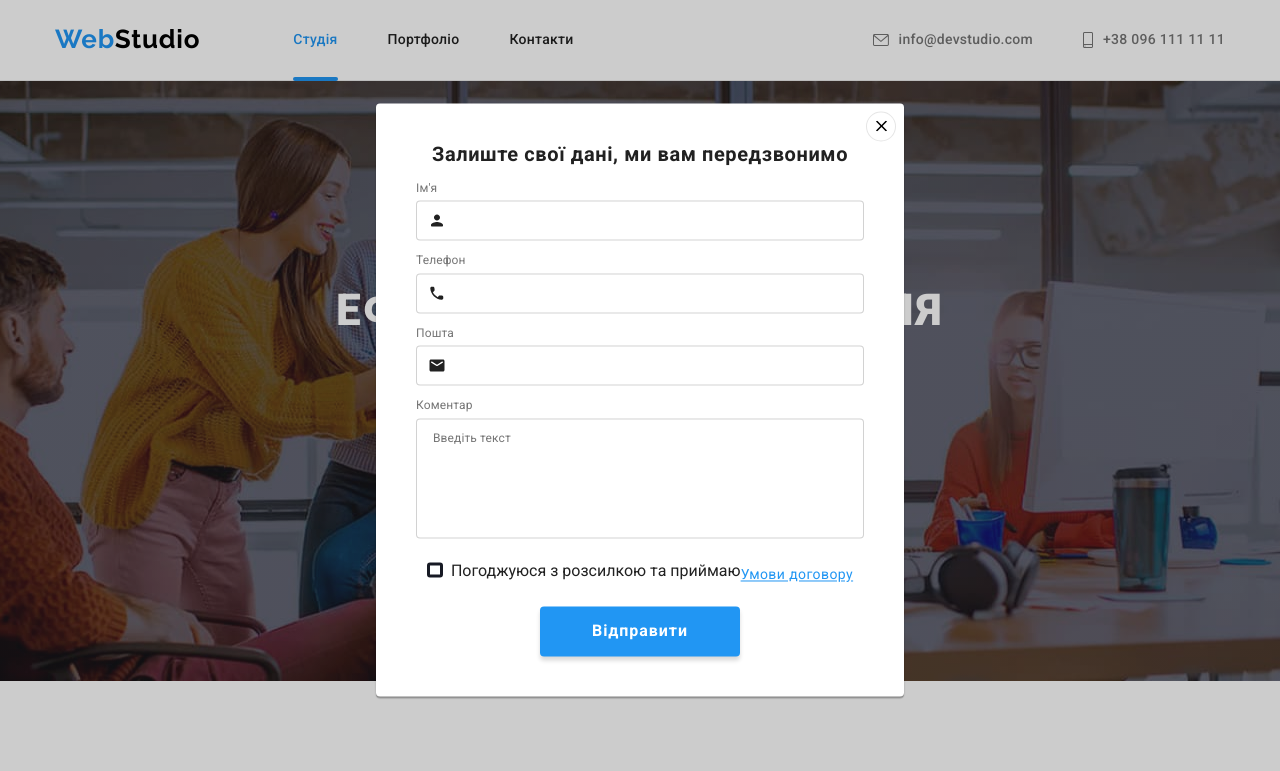
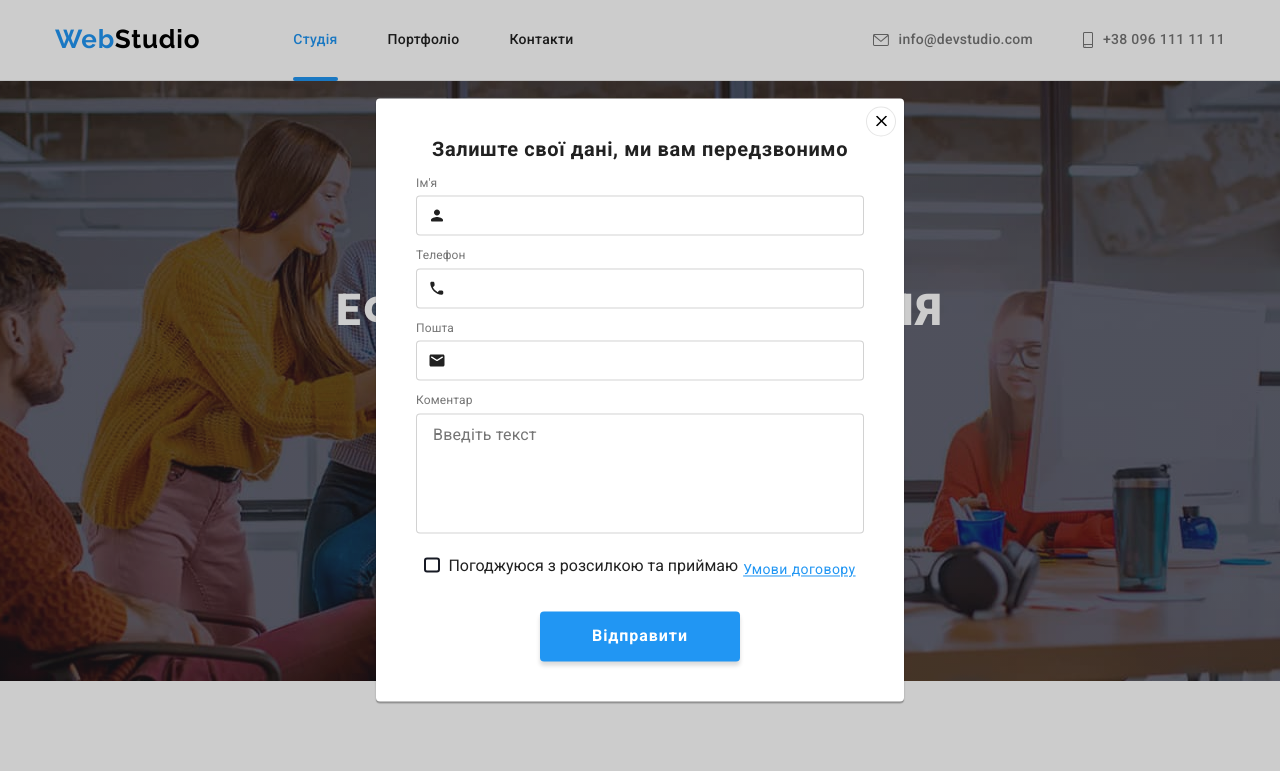
Before and after one commit to EduardHrebeniuk/goit-markup-hw-06, a plain HTML site: page index.html in a window 1280 px wide. Both pictures are taken after a click on the button "Замовити послугу". Shown: the top 771 px of the page. Drawn offline with nearby package versions, Linux system fonts and the light colour scheme.

Commit message:
виправив

```diff
--- a/css/styles.css
+++ b/css/styles.css
@@ -683,6 +683,7 @@ color: var(--background-color);
 }
 .footer-form-wrap{
   display: flex;
+  align-items: center;
   gap: 12px;
 
 }
@@ -993,7 +994,7 @@ transition-duration: 250ms ;
 transition-timing-function: cubic-bezier(0.4, 0, 0.2, 1);
 resize: none;
 font-family: inherit;
-font-size: 12px;
+font-size: 16px;
 line-height: calc(14 / 12);
 letter-spacing: 0.01em;
 
@@ -1053,20 +1054,20 @@ letter-spacing: 0.03em;
 }
 .form-check-text{
   display: flex;
-  margin-bottom: 20px;
+  margin-bottom: 30px;
 
 }
 .form-check-text span {
   width: 16px;
   height: 15px;
-  border: 3px solid #171a24;
+  border: 2px solid #171a24;
   border-radius: 3px;
   margin-right: 8px;
   display: flex;
   align-items: center;
   justify-content: center;
   fill: transparent;
-   transition-property: background-color, border-color, fil;
+   transition-property: background-color, border-color, fill;
 transition-duration: 250ms ;
 transition-timing-function:  cubic-bezier(0.4, 0, 0.2, 1);
 }
@@ -1086,6 +1087,7 @@ color: var(--active-color);
 font-size: 14px;
 line-height: calc(24 / 14);
 letter-spacing: 0.03em;
+margin-left: 5px;
 
 }
 .modal-form-button{
--- a/index.html
+++ b/index.html
@@ -487,9 +487,9 @@
             </li>
           </ul>
         </div>
-      <form class="footer-form">
+      <div class="footer-form">
         <p class="footer-form-title">підпишіться на розсилку</p>
-<div class="footer-form-wrap">
+<form class="footer-form-wrap">
           <input class="footer-form-imput"
           type="email"
           name="user-email"
@@ -498,8 +498,8 @@
   Підписатися<svg class="footer-form-icon" width="24" height="24">
     <use href="./images/icons.svg#icon-icon-send-btn"></use>
   </svg></button>
-</div>
-      </form>
+</form>
+      </div>
       </div>
     </footer>
     <!-- Modal -->
@@ -559,7 +559,7 @@
               </svg>
             </div>
           </div>
-          <div class="modal-field">
+          <div class="modal-field-last">
             <label class="modal-form-label" for="user-comment">Коментар</label>
             <textarea
               class="modal-form-text"
@@ -579,8 +579,7 @@
                 </svg>
 
              </span>
-              Погоджуюся з розсилкою та приймаю
-              <a class="modal-form-contract-link" href="">Умови договору</a>
+              Погоджуюся з розсилкою та приймаю <a class="modal-form-contract-link" href="">Умови договору</a>
             </label>
             <button class="modal-form-button" type="submit">Відправити</button>
           </div>
```
